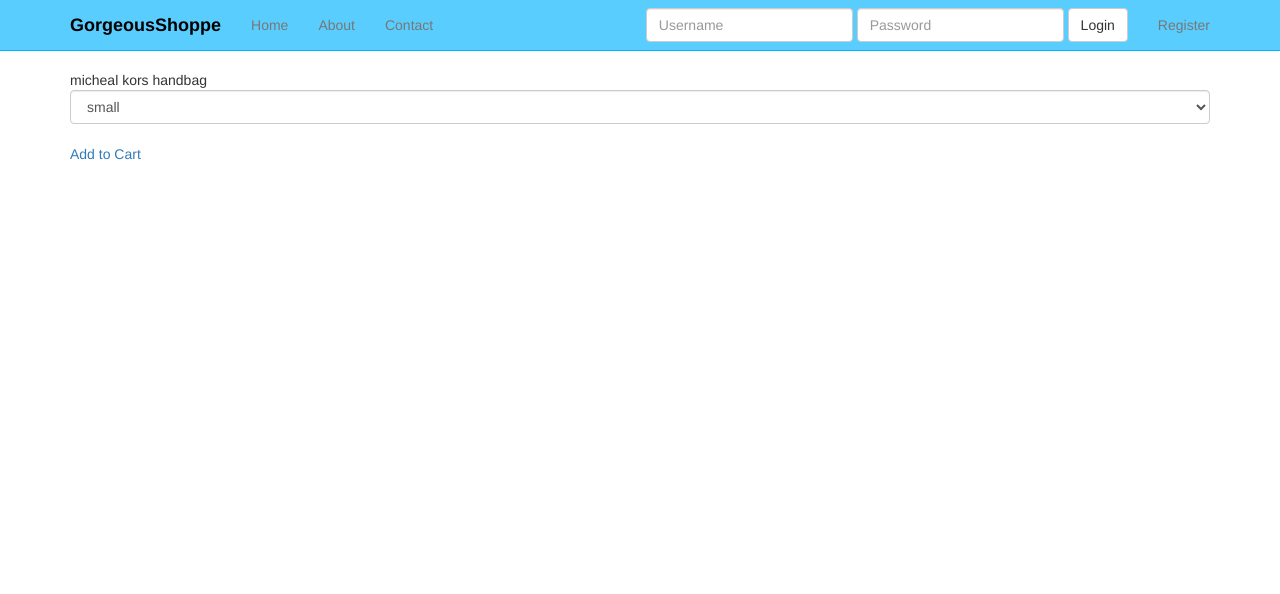
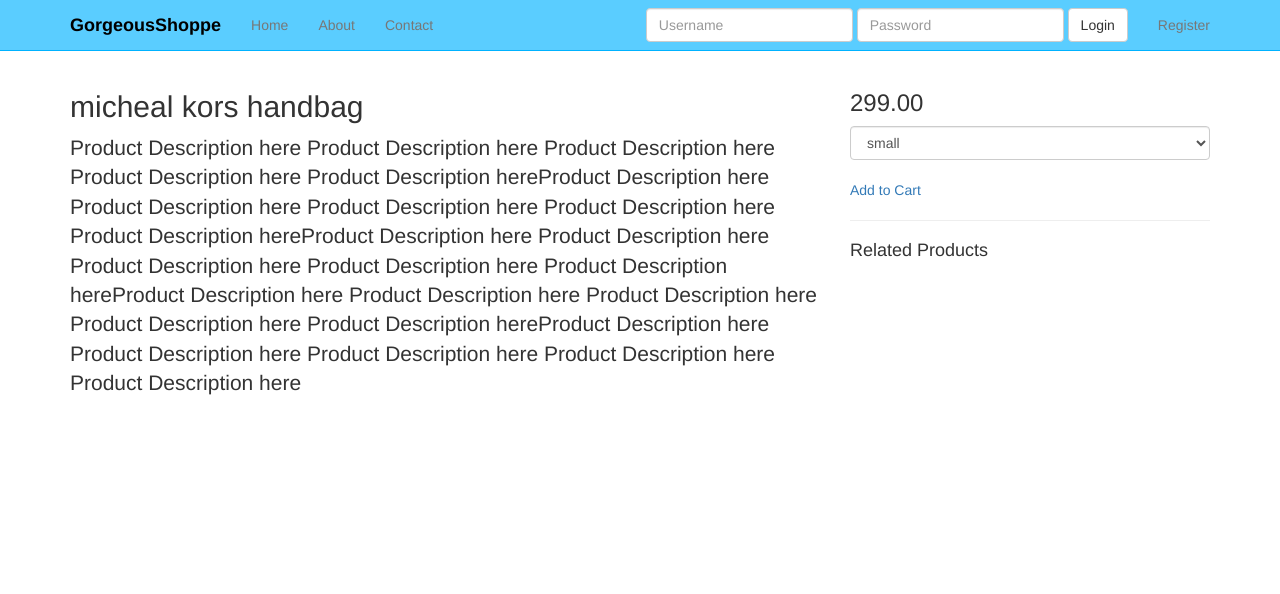
Before and after one commit to bharathiIT90/test-api, a Django app: page /products/1/ in a window 1280 px wide. Shown: the top 594 px of the page. Run offline with Django 3.2, Linux system fonts and the light colour scheme; data comes from the database, SQL or seed files in the repository; both versions use the stored data as it was after the commit; some libraries are stand-ins or nearby versions.

Commit message:
Editing Individual product detail layout

```diff
--- a/products/models.py
+++ b/products/models.py
@@ -37,7 +37,7 @@ class Variation(models.Model):
 	price = models.DecimalField(decimal_places=2,max_digits=20)
 	sale_price = models.DecimalField(decimal_places=2,max_digits=20,null = True,blank = True)
 	active = models.BooleanField(default=True)
-	inventory = models.IntegerField(default = "-1", null = True,blank = True)
+	inventory = models.IntegerField(null = True,blank = True)
 
 	def __unicode__(self):
 		return self.title
--- a/products/templates/products/product_detail.html
+++ b/products/templates/products/product_detail.html
@@ -1,9 +1,19 @@
 {% extends "base.html" %}
 
 {% block content %}
+<div class='row'>
+<div class ='col-sm-8'>
+<h2>{{ object.title }}</h2>
 
-{{ object.title }}
+<p class ='lead'>
+{{ object.description }}
 
+</div>
+
+<!--Product side bar -->
+<div class = 'col-sm-4'>
+
+<h3>{{ object.price }}</h3>
 {% if object.variation_set.count > 1 %}
 
 <select class='form-control'>
@@ -21,4 +31,11 @@
 
 <br/>
 <a href="#">Add to Cart</a>
+<br/>
+<hr/>
+<h4> Related Products </h4>
+</div>
+
+</div>
+
 {% endblock %}
```
Also changed, not shown: db.sqlite3, 1 other file.
